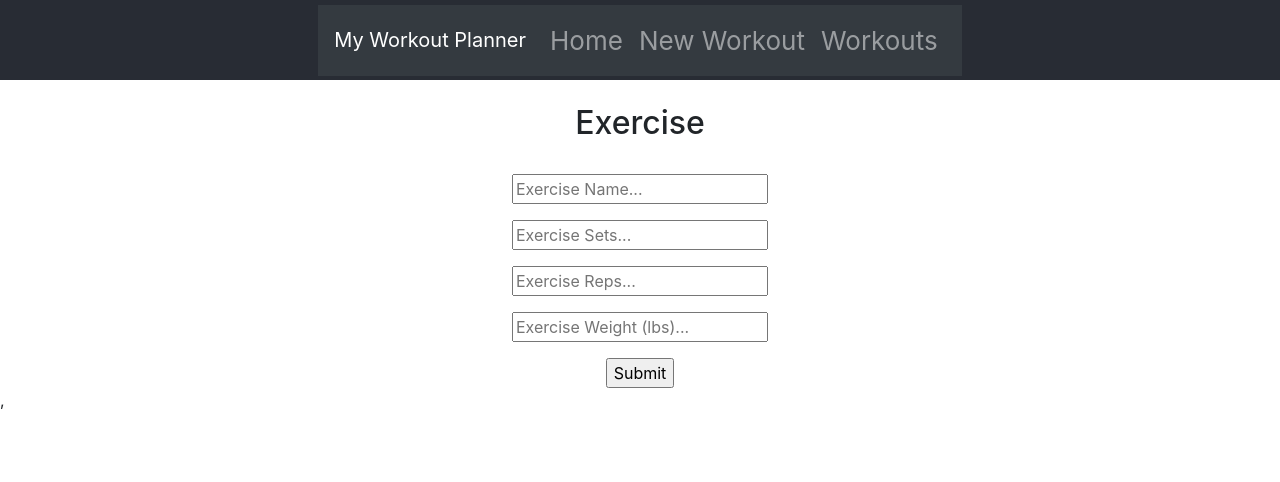
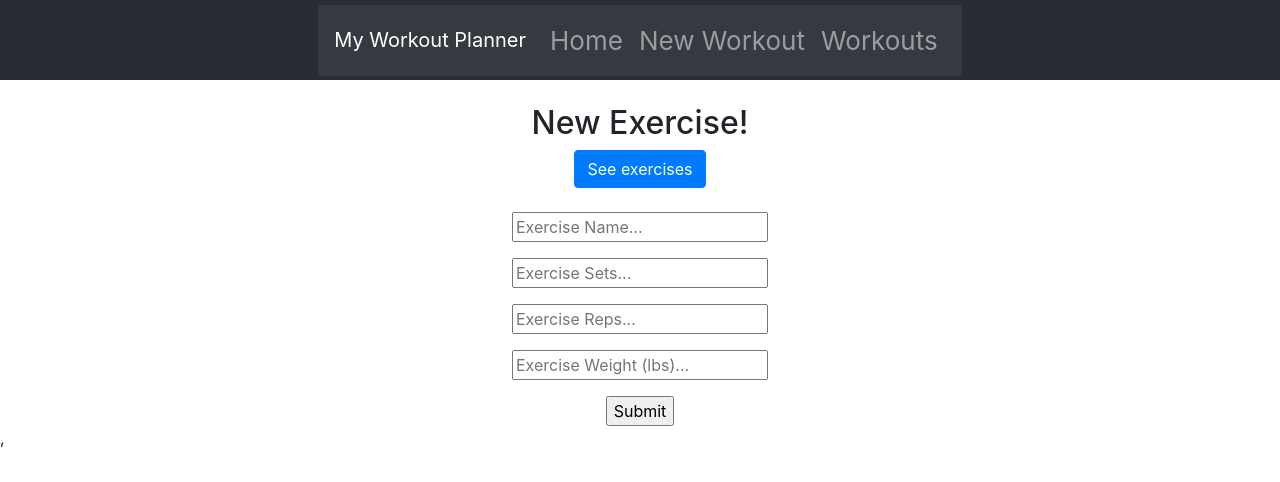
Before and after one commit to megfly/workout_planner_frontend, a React (Create React App) app: page /workouts/1/exercises/new in a window 1280 px wide. Shown: the top 482 px of the page. Built offline with nearby package versions, Linux system fonts and the light colour scheme.

Commit message:
added buttons and routing

```diff
--- a/src/components/ExerciseDisplay.js
+++ b/src/components/ExerciseDisplay.js
@@ -7,7 +7,7 @@ import {
   } from "react-router-dom";
 
 export default function ExerciseDisplay(props) {
-
+console.log("ex display", props)
     return (
 
         <div className="exercises">
@@ -18,7 +18,8 @@ export default function ExerciseDisplay(props) {
             <b> Sets:</b> {props.sets} <br />
             <b> Reps:</b> {props.reps} <br />
             <b> Weight:</b> {props.weight} <br />
-            <Link to={`/workouts`}> <Button>Back</Button></Link>
+            <Link to={`/workouts`}> <Button>Workouts</Button></Link>
+            <Link to={`/workouts/${props.workout_id}/exercises/new`}> <Button>Exercise Form</Button></Link>
 
             {/* <DeleteExerciseButton
                 workout_id={props.workout_id}
--- a/src/containers/ExerciseForm.js
+++ b/src/containers/ExerciseForm.js
@@ -80,7 +80,11 @@ class ExerciseForm extends Component {
         return (
             <div>
                 <br />
-                <h2>Exercise</h2>
+                <h2>New Exercise!</h2>
+                <Link to={`/workouts/${workout_id}/exercises`}>
+                <Button>See exercises</Button>
+                </Link>
+                <br />
                 < br />
                 <form onSubmit={this.handleOnSubmit}>
                 <p>
@@ -123,9 +127,7 @@ class ExerciseForm extends Component {
                         value={this.state.weight}
                     />
                 </p>
-                <Link to={`/workouts/${workout_id}/exercises`}>
                 <input type="submit" />
-                </Link>
             </form>
 
             </div>
--- a/src/containers/WorkoutForm.js
+++ b/src/containers/WorkoutForm.js
@@ -6,6 +6,7 @@ import {
     BrowserRouter as Router,
     Link
   } from "react-router-dom";
+  import { Button } from 'react-bootstrap';
 
 class WorkoutForm extends Component {
     //need global and local state so we can have controlled form
@@ -77,7 +78,12 @@ class WorkoutForm extends Component {
         return (
             <form onSubmit={this.handleOnSubmit}>
                  <br />
-                 <h2>Workout</h2>
+                 <h2>New Workout!</h2>
+                 <Link to={`/workouts`}>
+                     <Button>Back</Button>
+                 </Link>
+                 <br />
+                 <br />
                 <p>
                     <input
                         type="text"
@@ -112,9 +118,7 @@ class WorkoutForm extends Component {
                         value={this.state.date}
                     /> */}
                 </p>
-                <Link to={`/workouts`}>
                 <input type="submit" />
-                </Link>
             </form>
         )
     }
```
Also changed, not shown: 1 other file (tests, documents, lock files or other folders).
